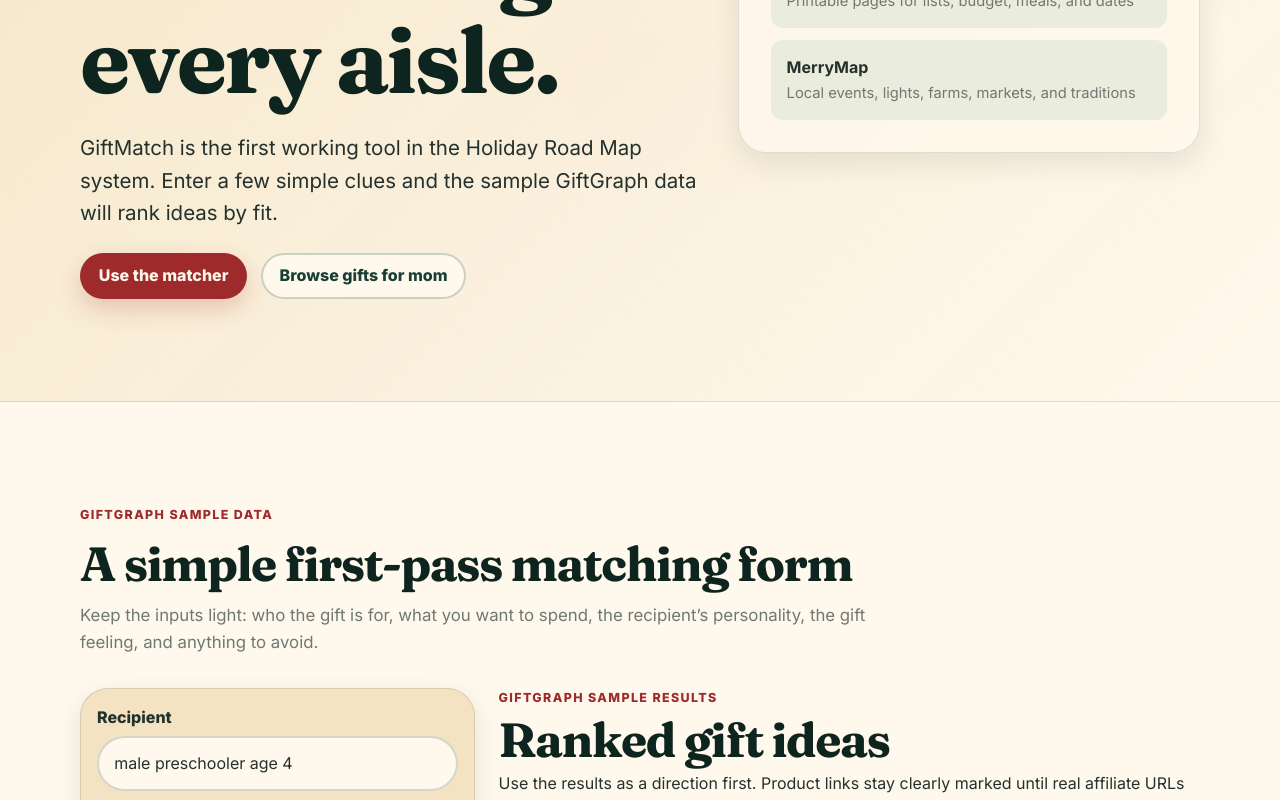
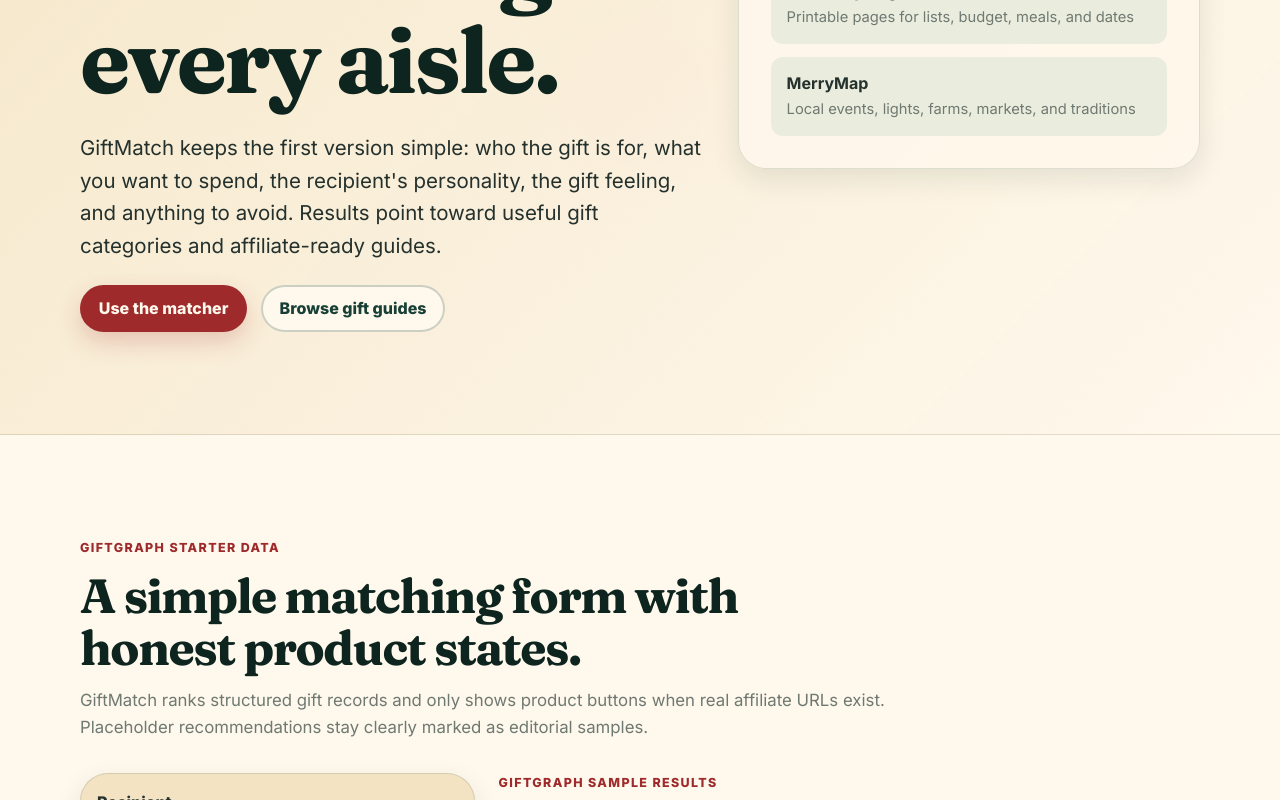
Before and after one commit to BryanFinnigan/holiday-road-map, a Next.js app: page /giftmatch in a window 1280 px wide. Shown: the part 620-1420 px from the top of the page. Built offline with nearby package versions, Linux system fonts and the light colour scheme; no server answers.

Commit message:
Improve GiftMatch page funnel

```diff
--- a/app/giftmatch/page.tsx
+++ b/app/giftmatch/page.tsx
@@ -1,13 +1,14 @@
 import type { Metadata } from "next";
-import Disclosure from "@/components/Disclosure";
+import AffiliateDisclosure from "@/components/AffiliateDisclosure";
 import GiftMatcher from "@/components/GiftMatcher";
 import Hero from "@/components/Hero";
+import NewsletterSignup from "@/components/NewsletterSignup";
 import SectionHeader from "@/components/SectionHeader";
 import { createMetadata } from "@/lib/seo";
 
 export const metadata: Metadata = createMetadata({
   title: "GiftMatch Christmas Gift Finder",
-  description: "Use the GiftMatch MVP to find sample Christmas gift ideas by recipient, budget, personality, vibe, and avoidances.",
+  description: "Use GiftMatch to find Christmas gift directions by recipient, budget, personality, gift vibe, and avoidances, then route to relevant Holiday Road Map gift guides.",
   path: "/giftmatch"
 });
 
@@ -17,20 +18,23 @@
       <Hero
         eyebrow="GiftMatch"
         title="Find a thoughtful gift without wandering every aisle."
-        description="GiftMatch is the first working tool in the Holiday Road Map system. Enter a few simple clues and the sample GiftGraph data will rank ideas by fit."
+        description="GiftMatch keeps the first version simple: who the gift is for, what you want to spend, the recipient's personality, the gift feeling, and anything to avoid. Results point toward useful gift categories and affiliate-ready guides."
         primaryCta={{ label: "Use the matcher", href: "#matcher" }}
-        secondaryCta={{ label: "Browse gifts for mom", href: "/gifts/for-mom" }}
+        secondaryCta={{ label: "Browse gift guides", href: "/gifts" }}
       />
       <section id="matcher" className="section container">
         <SectionHeader
-          eyebrow="GiftGraph sample data"
-          title="A simple first-pass matching form"
-          description="Keep the inputs light: who the gift is for, what you want to spend, the recipient’s personality, the gift feeling, and anything to avoid."
+          eyebrow="GiftGraph starter data"
+          title="A simple matching form with honest product states."
+          description="GiftMatch ranks structured gift records and only shows product buttons when real affiliate URLs exist. Placeholder recommendations stay clearly marked as editorial samples."
         />
         <GiftMatcher />
       </section>
       <section className="section container compact-section">
-        <Disclosure />
+        <AffiliateDisclosure />
+      </section>
+      <section className="section container">
+        <NewsletterSignup context="giftmatch" />
       </section>
     </>
   );
```
